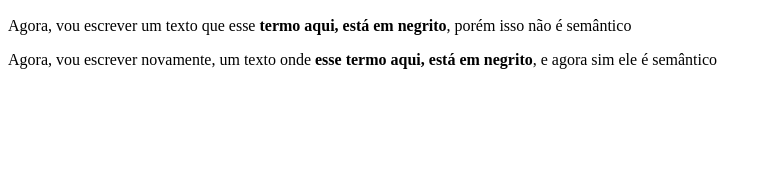
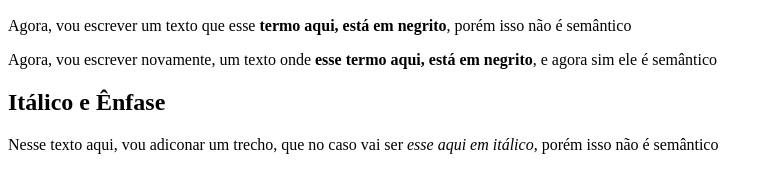
Before and after one commit to RobsonJuniorFarias/curso-html5-e-ccs3, a plain HTML site: page exercicios/ex008/index.html in a window 1280 px wide. Shown: the part 110-302 px from the top of the page, without its empty margins (0-773 px from the left). Drawn offline with Linux system fonts and the light colour scheme.

Commit message:
Update index.html

```diff
--- a/exercicios/ex008/index.html
+++ b/exercicios/ex008/index.html
@@ -11,5 +11,8 @@
     <h2>Negrito / Destaque</h2>
     <p>Agora, vou escrever um texto que esse <b>termo aqui, está em negrito</b>, porém isso não é semântico</p>
     <p>Agora, vou escrever novamente, um texto onde <strong>esse termo aqui, está em negrito</strong>, e agora sim ele é semântico</p>
+    <h2>Itálico e Ênfase</h2>
+    <p>Nesse texto aqui, vou adiconar um trecho, que no caso vai ser <i>esse aqui em itálico</i>, porém isso não é semântico</p>
+    <p></p>
 </body>
 </html>
```
